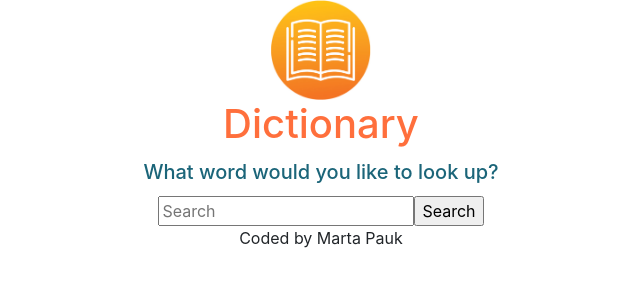
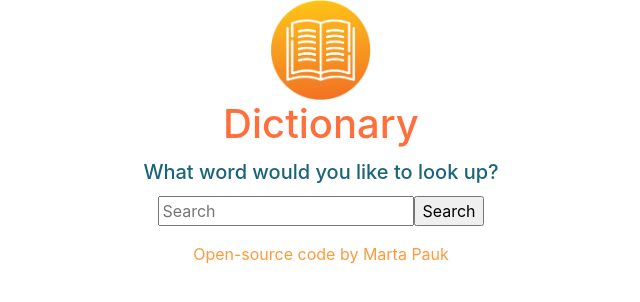
Before and after one commit to marta0220/dictionary-project, a React (Create React App) app: page / in a window 1280 px wide. Shown: the top 302 px of the page, without its empty margins (319-959 px from the left). Built offline with nearby package versions, Linux system fonts and the light colour scheme.

Commit message:
Added github link

```diff
--- a/src/App.js
+++ b/src/App.js
@@ -11,7 +11,14 @@ function App() {
       <main>
         <Dictionary />
       </main>
-      <footer>Coded by Marta Pauk</footer>
+      <footer className="m-3">
+        <a
+          href="https://github.com/marta0220/dictionary-project"
+          target="_blank"
+        >
+          Open-source code by Marta Pauk
+        </a>
+      </footer>
     </div>
   );
 }
--- a/src/Dictionary.css
+++ b/src/Dictionary.css
@@ -23,3 +23,7 @@
   font-size: 25px;
   font-style: italic;
 }
+footer a {
+  text-decoration: none;
+  color: var(--secondary-color);
+}
```
